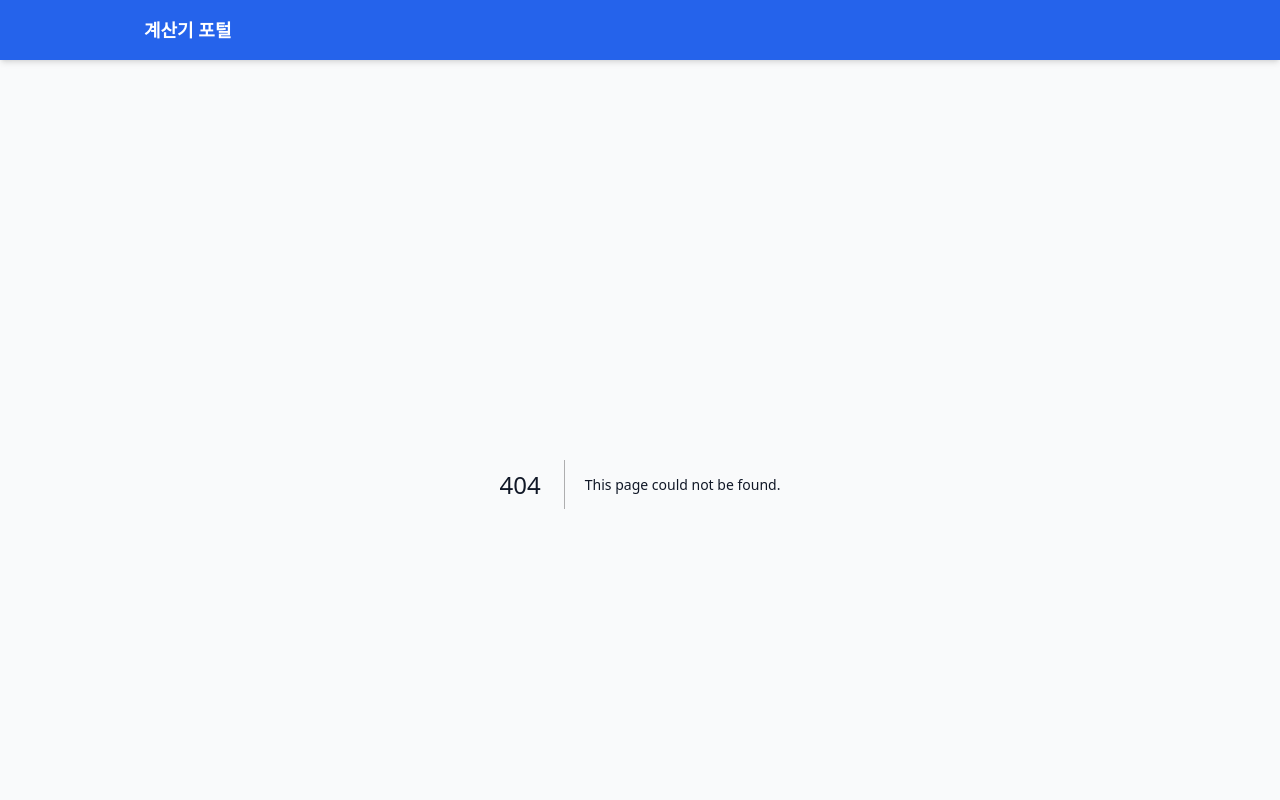
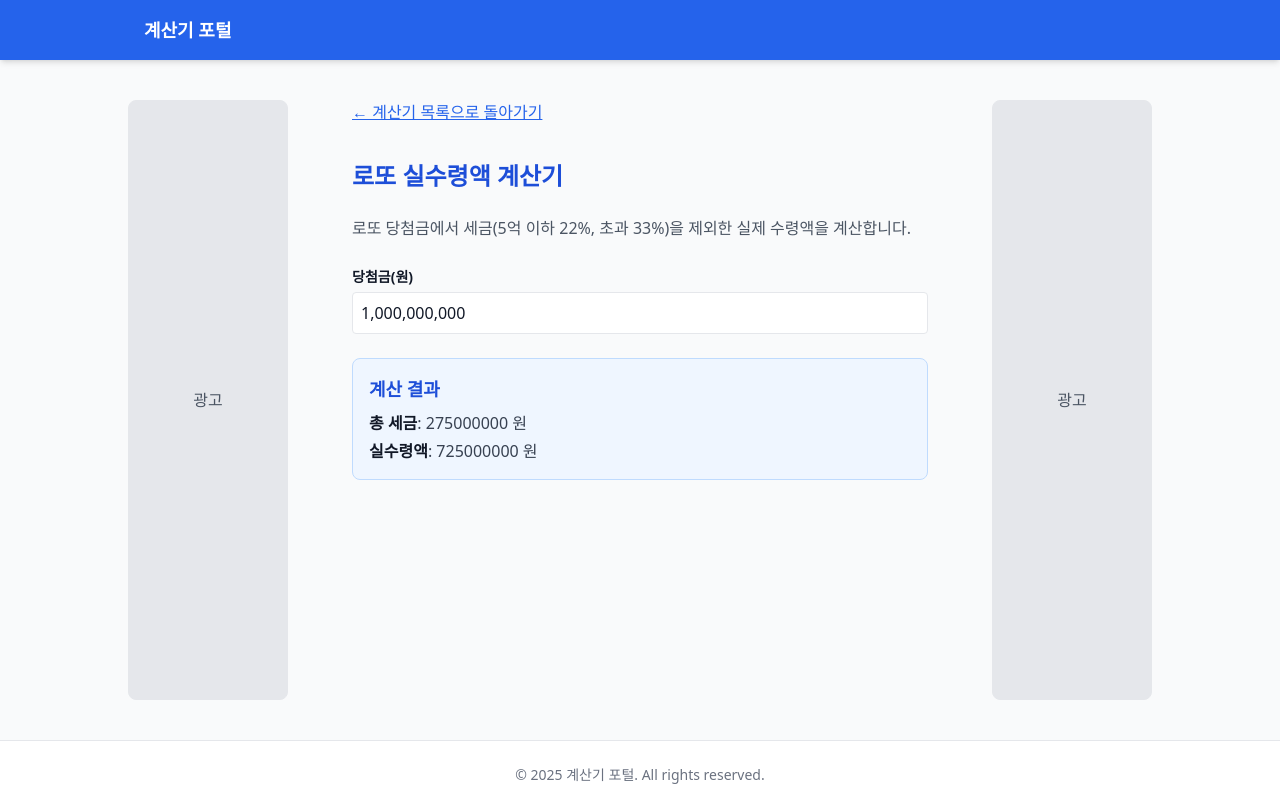
Before and after one commit to geniuspark00-source/calc-site, a Next.js app: page /calculators/lotto in a window 1280 px wide. Before the commit this address had no page. Shown: the top 800 px of the page. Built offline with nearby package versions, Linux system fonts and the light colour scheme.

Commit message:
auto push

```diff
--- /dev/null
+++ b/app/calculators/lotto/LottoCalculatorUI.tsx
@@ -0,0 +1,54 @@
+"use client";
+
+import { useState } from "react";
+import Input from "@/components/Input";
+import ResultBox from "@/components/ResultBox";
+
+export default function LottoCalculatorUI() {
+  const [prize, setPrize] = useState(1000000000); // 기본 10억
+
+  const base = 500000000; // 5억
+  const taxLow = 0.22;     // 5억 이하 세율
+  const taxHigh = 0.33;    // 5억 초과 세율
+
+  let taxAmount = 0;
+
+  if (prize <= base) {
+    taxAmount = prize * taxLow;
+  } else {
+    taxAmount = base * taxLow + (prize - base) * taxHigh;
+  }
+
+  const realAmount = prize - taxAmount;
+
+  return (
+    <div className="space-y-6 max-w-xl mx-auto">
+
+      <a href="/" className="text-blue-600 underline inline-block mb-3">
+        ← 계산기 목록으로 돌아가기
+      </a>
+
+      <h1 className="text-2xl font-bold text-blue-700">
+        로또 실수령액 계산기
+      </h1>
+
+      <p className="text-gray-600 mb-6">
+        로또 당첨금에서 세금(5억 이하 22%, 초과 33%)을 제외한 실제 수령액을 계산합니다.
+      </p>
+
+      {/* 입력 */}
+      <div className="grid gap-4">
+        <Input label="당첨금(원)" value={prize} onChange={setPrize} />
+      </div>
+
+      {/* 결과 */}
+      <ResultBox
+        title="계산 결과"
+        results={[
+          { label: "총 세금", value: `${taxAmount.toFixed(0)} 원` },
+          { label: "실수령액", value: `${realAmount.toFixed(0)} 원` },
+        ]}
+      />
+    </div>
+  );
+}
--- /dev/null
+++ b/app/calculators/lotto/page.tsx
@@ -0,0 +1,13 @@
+import { generateSEOTags } from "@/lib/seo";
+import LottoCalculatorUI from "./LottoCalculatorUI";
+
+export const metadata = generateSEOTags({
+  title: "로또 실수령액 계산기 | Calc Site",
+  description:
+    "로또 1등 당첨금에서 세금을 제외한 실제 실수령액을 계산합니다. 5억 이하 22%, 초과분 33% 자동 적용.",
+  url: "https://calc-site-delta.vercel.app/calculators/lotto",
+});
+
+export default function Page() {
+  return <LottoCalculatorUI />;
+}
--- a/app/page.tsx
+++ b/app/page.tsx
@@ -242,6 +242,19 @@ export default function Home() {
   </p>
 </a>
 
+{/* 로또 실수령액 계산기 */}
+<a
+  href="/calculators/lotto"
+  className="block p-4 bg-white rounded-lg shadow-sm border hover:shadow-md transition"
+>
+  <h2 className="text-lg font-bold text-yellow-600">
+    로또 실수령액 계산기 →
+  </h2>
+  <p className="text-gray-600 text-sm">
+    로또 당첨금에서 세금 제외 후 실제 수령액을 계산합니다.
+  </p>
+</a>
+
         </div>
 
         {/* ===================== */}
```
